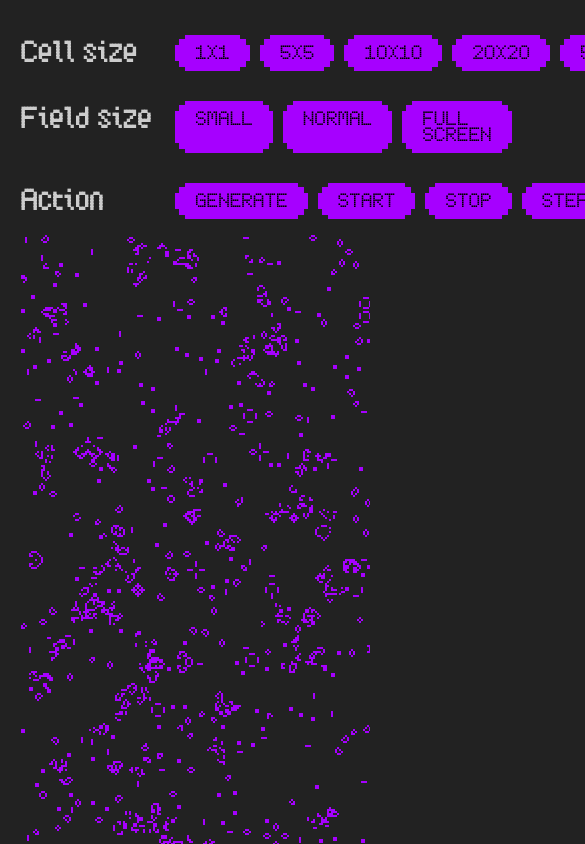
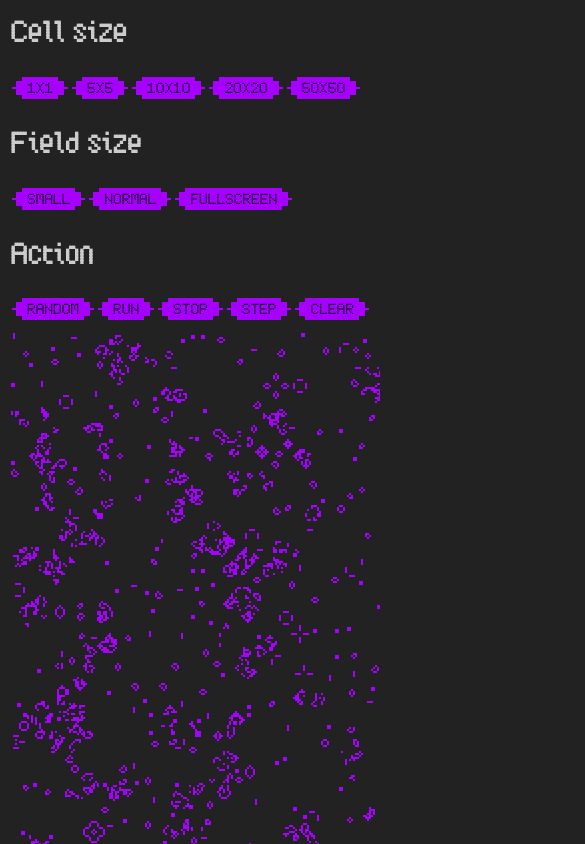
Before and after one commit to airmoor/game-of-life, a plain HTML site: page index.html in a window 390 px wide. Shown: the top 844 px of the page, 585 px wide, since content can reach past the window. Drawn offline with Linux system fonts and the light colour scheme.

Commit message:
fix for mobile

```diff
--- a/index.html
+++ b/index.html
@@ -25,15 +25,15 @@
         <div class="flex">
           <div class="btn" data-size-x="0.5" data-size-y="0.5">small</div>
           <div class="btn" data-size-x="1" data-size-y="0.7">normal</div>
-          <div class="btn" data-size-x="1" data-size-y="1">full screen</div>
+          <div class="btn" data-size-x="1" data-size-y="1">fullscreen</div>
         </div>
       </section>
 
       <section class="grid">
         <h2>Action</h2>
         <div class="flex">
-          <div id="random" class="btn">Generate</div>
-          <div id="start" class="btn">Start</div>
+          <div id="random" class="btn">Random</div>
+          <div id="start" class="btn">Run</div>
           <div id="stop" class="btn">Stop</div>
           <div id="step" class="btn">Step</div>
           <div id="clear" class="btn">Clear</div>
--- a/main.css
+++ b/main.css
@@ -5,7 +5,7 @@
 
 body {
   font-family: 'Subway Ticker', sans-serif;
-  margin: 20px;
+  margin: 10px;
   background-color: #222;
   color: #ccc;
 }
@@ -15,19 +15,19 @@ body {
 }
 
 .grid {
-  display: grid;
-  grid-template-columns: 150px 1fr;
+  display: block;
 }
 
 .btn {
   position: relative;
   display: block;
-  padding: 10px;
-  margin: 15px;
+  padding: 5px;
+  margin: 12px;
   text-transform: uppercase;
   cursor: pointer;
   color: black;
   background: #a600ff;
+  font-size: 12px;
 }
 
 .btn:active {
@@ -56,3 +56,20 @@ body {
   background: #a600ff;
   z-index: -1;
 }
+
+@media screen and (min-width: 600px) {
+  body {
+    margin: 20px;
+  }
+
+  .grid {
+    display: grid;
+    grid-template-columns: 150px 1fr;
+  }
+
+  .btn {
+    padding: 10px;
+    font-size: 18px;
+    margin: 15px;
+  }
+}
--- a/main.js
+++ b/main.js
@@ -101,6 +101,10 @@ class Canvas {
         this.canvas = document.getElementById('canvas');
         this.context = this.canvas.getContext('2d');
         this.game = game;
+    }
+
+    shift(width) {
+        return width > 500? 40 : 20;
     }
 
     reset() {
@@ -276,7 +280,7 @@ const runRandomFunction = (runner, canvas) => {
 const init = () => {
     const game = new Canvas(new LifeGame());
     game.height = window.innerHeight;
-    game.width = window.innerWidth - 40;
+    game.width = window.innerWidth - game.shift(window.innerWidth);
     game.update();
     game.fill(randomFunction);
     const runner = new Runner(game);
@@ -307,7 +311,7 @@ const init = () => {
         button.onclick = () => {
             runner.stop();
             game.height = window.innerHeight * sizeY;
-            game.width = window.innerWidth * sizeX - 40;
+            game.width = window.innerWidth * sizeX - game.shift(window.innerWidth);
             game.update();
         };
     })
```
